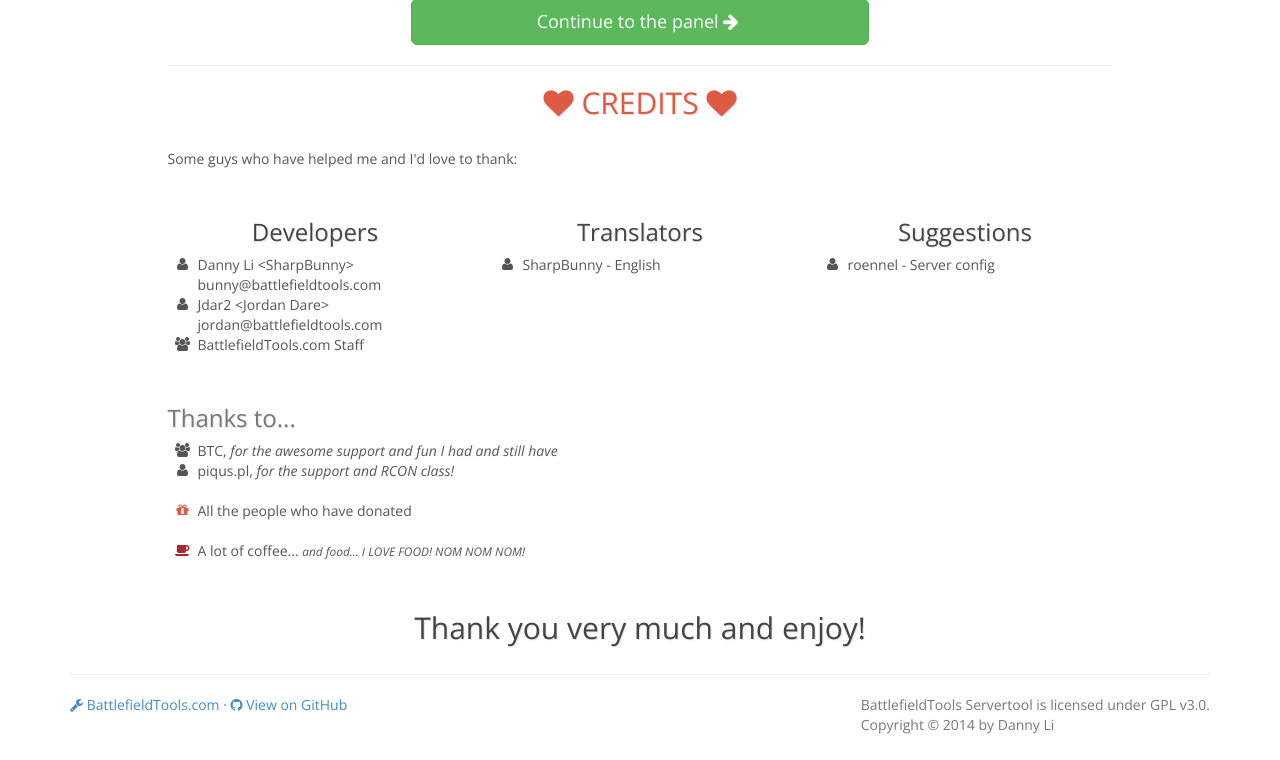
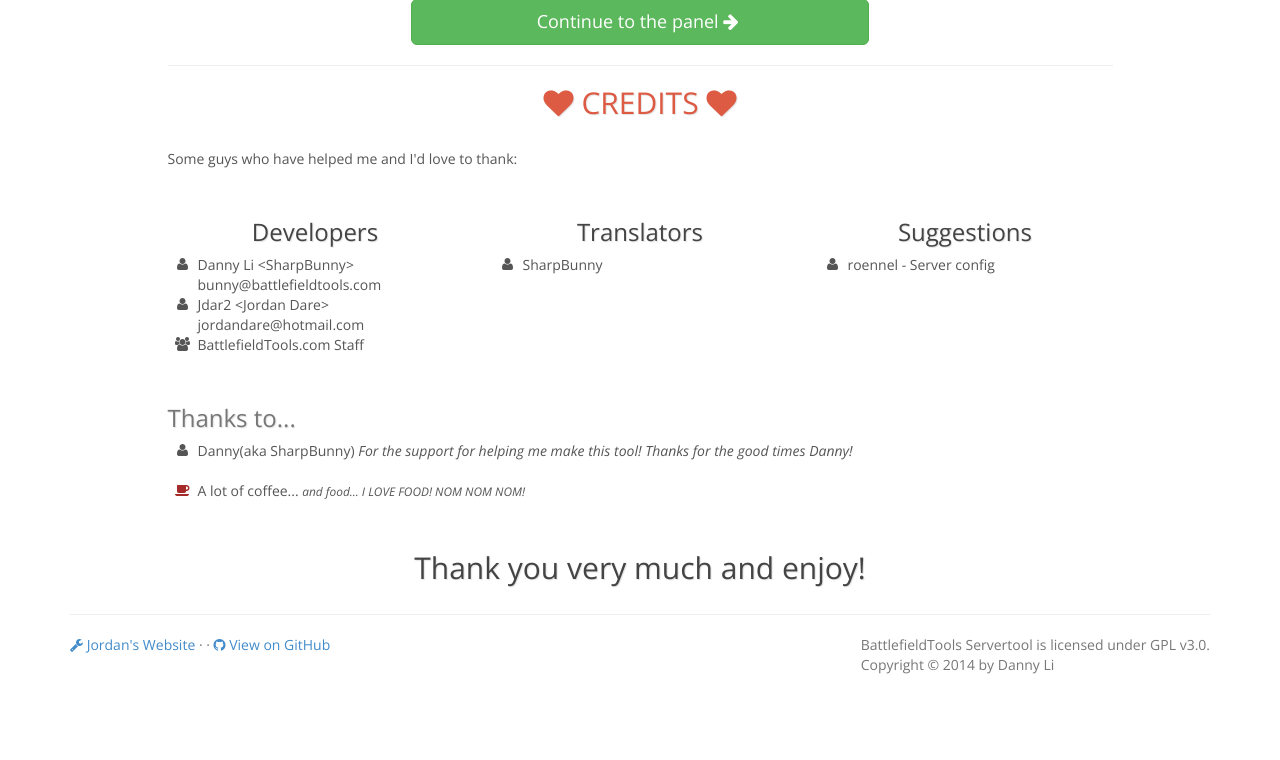
Before and after one commit to L2KSolkov/bf2servertool, a PHP site: page / in a window 1280 px wide. Shown: the part 765-1525 px from the top of the page. After the commit the page ends 1439 px from the top, so only its background shows below. Run offline with PHP 8.4, Linux system fonts and the light colour scheme; some libraries are stand-ins or nearby versions.

Commit message:
Some changes and thanks!
Made core\classes\RCON\server.php smaller by removing unused classes!
changed index.php to give proper credit to those who have helped me!

```diff
--- a/core/classes/RCON/Server.php
+++ b/core/classes/RCON/Server.php
@@ -50,20 +50,6 @@ class Server
     }
 
 
-	/**
-	 * Set VIP status
-	 *
-	 * @param $name Playername
-	 * @param $profileId Profile ID
-	 * @param $vip 0=deactivate VIP status, 1=activate VIP status
-	 *
-	 * @return
-	 *
-	 * ADDED BY SHARPBUNNY
-	 */
-	public function setVip($name, $profileId, $vip=1) {
-		return Base::query("exec game.setPersonaVipStatus {$name} {$profileId} {$vip}");
-	}
 
 	/**
 	 * Fetches IGA admins
@@ -138,7 +124,7 @@ class Server
      *   <ul>
      *    <li>gpm_sa</li>
      *    <li>gpm_rush</li>
-     *    <li>There are also so unreleased/lefotovers in BFP4F mm/game files.
+     *    <li>There are also so unreleased/lef in BFP4F mm/game files.
      *   </ul>
      *  </li>
      * </ul>
--- a/index.php
+++ b/index.php
@@ -84,7 +84,7 @@ require_once('core/init.php');
 							<h3 class="center">Developers</h3>
 							<ul class="fa-ul">
 								<li><i class="fa-li fa fa-user"></i>Danny Li &lt;SharpBunny&gt;<br />bunny@battlefieldtools.com</li>
-								<li><i class="fa-li fa fa-user"></i>Jdar2 &lt;Jordan Dare&gt;<br />jordan@battlefieldtools.com</li>
+								<li><i class="fa-li fa fa-user"></i>Jdar2 &lt;Jordan Dare&gt;<br />jordandare@hotmail.com</li>
 
 								<li><i class="fa-li fa fa-group"></i>BattlefieldTools.com Staff</li>
 							</ul>
@@ -92,19 +92,13 @@ require_once('core/init.php');
 						<div class="col-md-4">
 							<h3 class="center">Translators</h3>
 							<ul class="fa-ul">
-								<li><i class="fa-li fa fa-user"></i>SharpBunny - English <!--& Nederlands--></li>
-								<!--<li><i class="fa-li fa fa-user"></i>NommoPL - Polski</li>
-								<li><i class="fa-li fa fa-user"></i>-SM-MED-NB93 - Français</li>
-								<li><i class="fa-li fa fa-user"></i>Johncze - čeština</li>
-								<li><i class="fa-li fa fa-user"></i>BeckerDerBro - Deutsch</li>-->
+								<li><i class="fa-li fa fa-user"></i>SharpBunny</li>
 							</ul>
 						</div>
 						<div class="col-md-4">
 							<h3 class="center">Suggestions</h3>
 							<ul class="fa-ul">
-								<!--<li><i class="fa-li fa fa-user"></i>kosamiitti - Attachment limiter</li>-->
 								<li><i class="fa-li fa fa-user"></i>roennel - Server config</li>
-								<!--<li><i class="fa-li fa fa-user"></i>-SM-MED-NB93 - Dual-slot limiter</li>-->
 							</ul>
 						</div>
 					</div>
@@ -113,11 +107,7 @@ require_once('core/init.php');
 
 					<h3 class="text-muted">Thanks to...</h3>
 					<ul class="fa-ul">
-						<!--<li><i class="fa-li fa fa-group"></i>BFP4F community, <i>for everything you guys have done</i></li>-->
-						<li><i class="fa-li fa fa-group"></i>BTC, <i>for the awesome support and fun I had and still have</i></li>
-						<li><i class="fa-li fa fa-user"></i>piqus.pl, <i>for the support and RCON class!</i></li>
-						<br />
-						<li><i class="fa-li fa fa-gift red"></i>All the people who have donated</li>
+						<li><i class="fa-li fa fa-user"></i>Danny(aka SharpBunny)<i> For the support for helping me make this tool! Thanks for the good times Danny!</i></li>
 						<br />
 						<li><i class="fa-li fa fa-coffee brown"></i>A lot of coffee... <small><i>and food... I LOVE FOOD! NOM NOM NOM!</i></small></li>
 					</ul>
@@ -131,7 +121,7 @@ require_once('core/init.php');
 			<footer class="row">
 				<div class="col-md-12">
 					<hr />
-					<p class="text-muted"><a href="http://battlefieldtools.com" target="_blank"><i class="fa fa-wrench"></i> BattlefieldTools.com</a> <!--&middot; <a href="http://battlefield.play4free.com/en/forum/showthread.php?tid=137006" target="_blank"><i class="fa fa-file-text"></i> Tool thread</a>--> &middot; <a href="https://github.com/Jdar2/bf2servertool" target="_blank"><i class="fa fa-github"></i> View on GitHub</a> <span class="pull-right">BattlefieldTools Servertool is licensed under GPL v3.0.<br />Copyright &copy; <?=date('Y')?> by Danny Li <SharpBunny></span></p>
+					<p class="text-muted"><a href="http://68.189.67.5" target="_blank"><i class="fa fa-wrench"></i> Jordan's Website</a> &middot; &middot; <a href="https://github.com/Jdar2/bf2servertool" target="_blank"><i class="fa fa-github"></i> View on GitHub</a> <span class="pull-right">BattlefieldTools Servertool is licensed under GPL v3.0.<br />Copyright &copy; <?=date('Y')?> by Danny Li <SharpBunny></span></p>
 				</div>
 			</footer>
 
```
